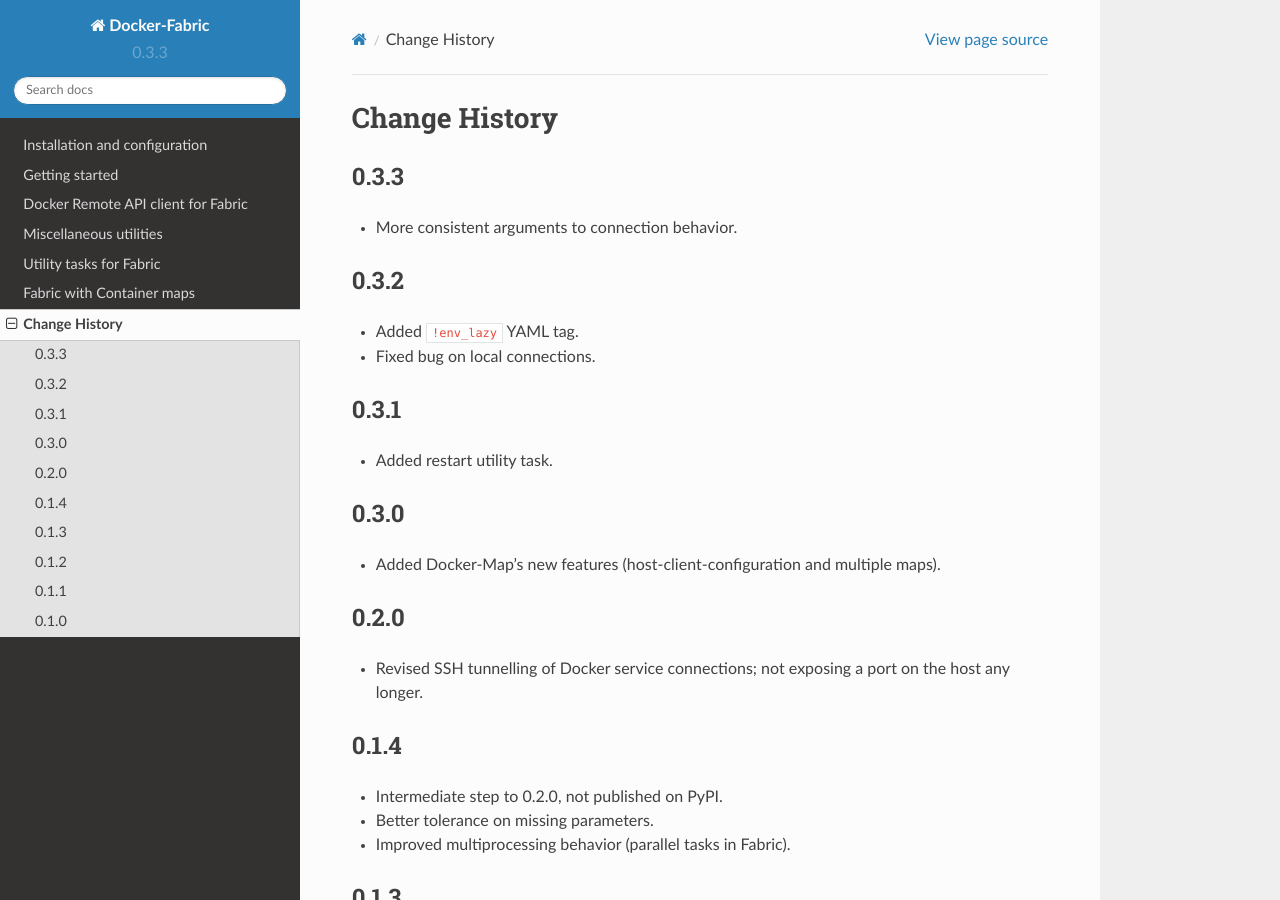
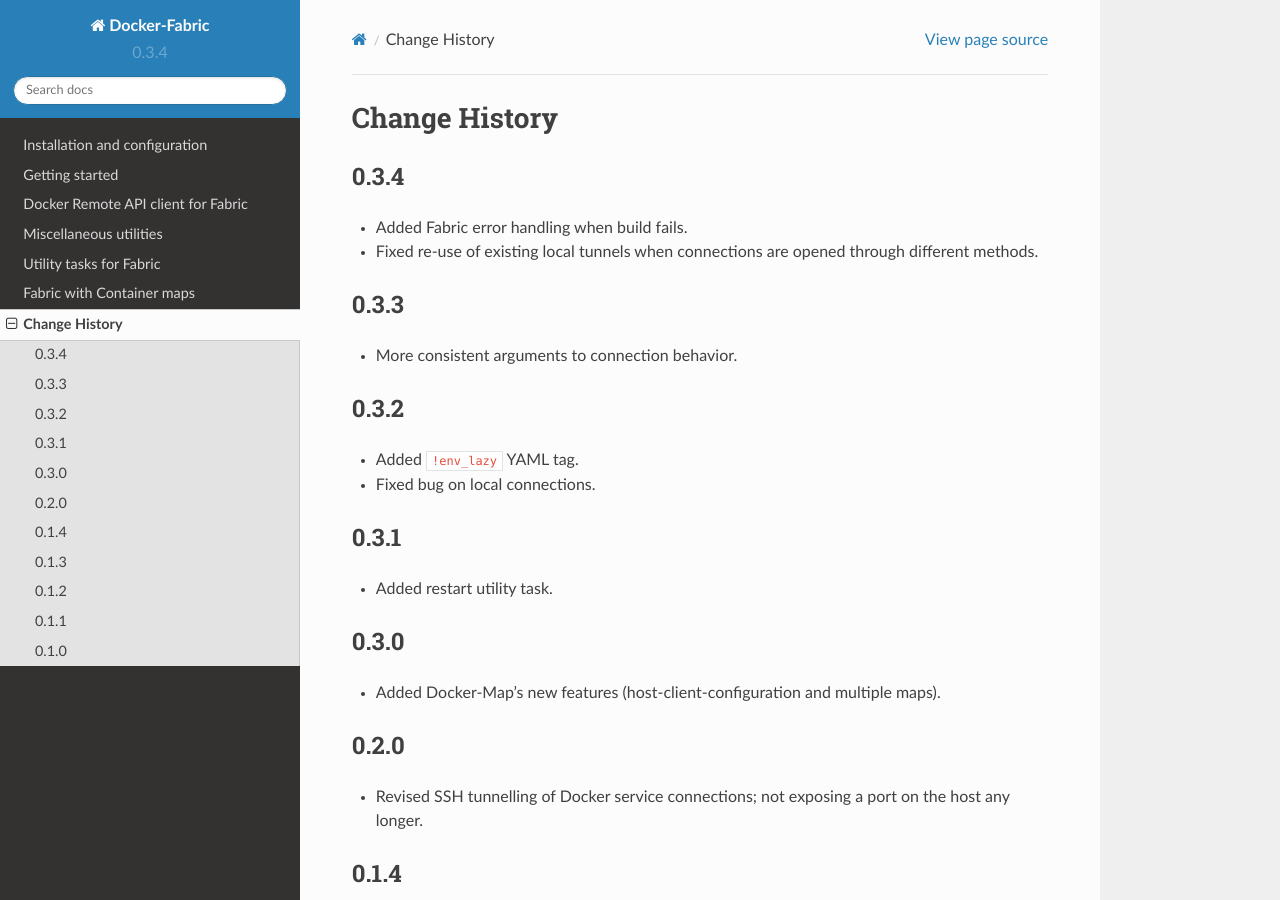
Before and after one commit to merll/docker-fabric, a Sphinx documentation site: the page built from docs/changes.rst, in a window 1280 px wide and 900 px high. Built offline with Sphinx 7.4.7 and the Read the Docs theme 2.0.0, drawn with Linux system fonts in a browser that asks for light colours.

Commit message:
Version and change log.

```diff
--- a/dockerfabric/__init__.py
+++ b/dockerfabric/__init__.py
@@ -2,6 +2,6 @@
 from __future__ import unicode_literals
 
 
-__version__ = '0.3.3'
+__version__ = '0.3.4'
 
 DEFAULT_SOCAT_VERSION = '1.7.3.0'
--- a/docs/changes.rst
+++ b/docs/changes.rst
@@ -2,6 +2,11 @@
 
 Change History
 ==============
+
+0.3.4
+-----
+* Added Fabric error handling when build fails.
+* Fixed re-use of existing local tunnels when connections are opened through different methods.
 
 0.3.3
 -----
--- a/docs/installation.rst
+++ b/docs/installation.rst
@@ -25,7 +25,7 @@
 
 * Fabric (tested with >=1.8.0)
 * docker-py (>=0.5.0)
-* docker-map (>=0.3.0)
+* docker-map (>=0.3.2)
 * Optional: PyYAML (tested with 3.11) for YAML configuration import
 
 
--- a/setup.py
+++ b/setup.py
@@ -22,7 +22,7 @@
     name='docker-fabric',
     version=__version__,
     packages=find_packages(),
-    install_requires=['six', 'Fabric>=1.8.0', 'docker-py>=0.5.0', 'docker-map>=0.3.0'],
+    install_requires=['six', 'Fabric>=1.8.0', 'docker-py>=0.5.0', 'docker-map>=0.3.2'],
     extras_require={
         'yaml': ['PyYAML'],
     },
```
